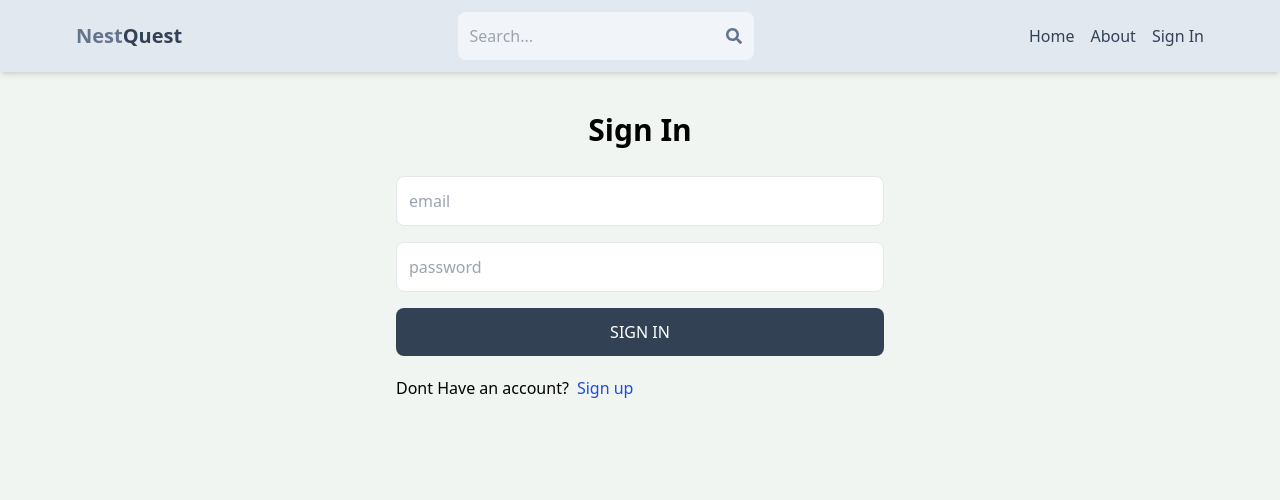
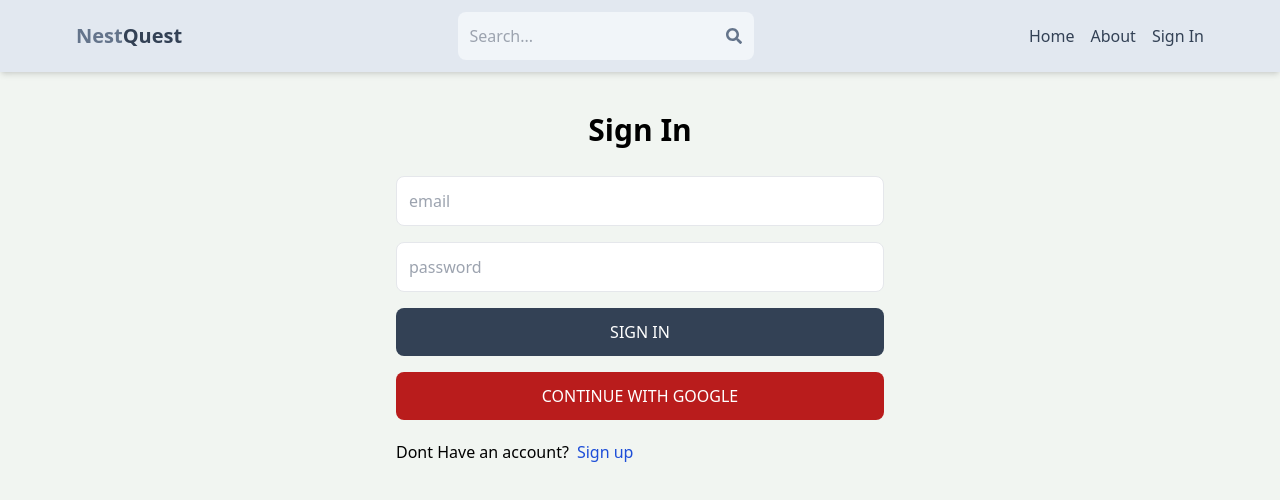
Before and after one commit to Manthan-mishra/nestQuest, a React (Vite) app in the folder client/: page /sign-in in a window 1280 px wide. Shown: the top 500 px of the page. Built offline with nearby package versions, Linux system fonts and the light colour scheme; no server answers.

Commit message:
google auth implementation from frontend

```diff
--- a/client/package.json
+++ b/client/package.json
@@ -15,6 +15,7 @@
     "@mui/material": "^5.15.12",
     "@reduxjs/toolkit": "^2.2.1",
     "axios": "^1.6.7",
+    "firebase": "^10.9.0",
     "react": "^18.2.0",
     "react-dom": "^18.2.0",
     "react-icons": "^5.0.1",
--- /dev/null
+++ b/client/src/components/OAuth.jsx
@@ -0,0 +1,29 @@
+import React from "react";
+import { GoogleAuthProvider, getAuth, signInWithPopup } from "firebase/auth";
+import { app } from "../firebase";
+
+const OAuth = () => {
+  const handleGoogleClick = async () => {
+    try {
+      const provider = new GoogleAuthProvider();
+      const auth = getAuth(app);
+
+      const res = await signInWithPopup(auth, provider);
+      console.log("data ", res);
+    } catch (error) {
+      console.log("could not sign in using google ", error);
+    }
+  };
+
+  return (
+    <button
+      onClick={handleGoogleClick}
+      type="button"
+      className="bg-red-700 text-white p-3 rounded-lg uppercase hover:opacity-95"
+    >
+      Continue with google
+    </button>
+  );
+};
+
+export default OAuth;
--- /dev/null
+++ b/client/src/firebase.js
@@ -0,0 +1,17 @@
+// Import the functions you need from the SDKs you need
+import { initializeApp } from "firebase/app";
+// TODO: Add SDKs for Firebase products that you want to use
+// https://firebase.google.com/docs/web/setup#available-libraries
+
+// Your web app's Firebase configuration
+const firebaseConfig = {
+  apiKey: import.meta.env.VITE_FIREBASE_API_KEY,
+  authDomain: "nestquest-b923e.firebaseapp.com",
+  projectId: "nestquest-b923e",
+  storageBucket: "nestquest-b923e.appspot.com",
+  messagingSenderId: "288071051142",
+  appId: "1:288071051142:web:ddb33b8d0c24f36163ae07",
+};
+
+// Initialize Firebase
+export const app = initializeApp(firebaseConfig);
--- a/client/src/pages/SignIn.jsx
+++ b/client/src/pages/SignIn.jsx
@@ -10,6 +10,7 @@
   signInSuccess,
   signInFailure,
 } from "../redux/user/userSlice";
+import OAuth from "../components/OAuth";
 
 const SignIn = () => {
   const [formData, setFormData] = useState({});
@@ -66,6 +67,7 @@
         <button className="bg-slate-700 text-white p-3 rounded-lg uppercase hover:opacity-95 disabled:opacity-80">
           Sign in
         </button>
+        <OAuth />
       </form>
       <div className="flex gap-2 mt-5">
         <p>Dont Have an account?</p>
--- a/client/src/pages/SignUp.jsx
+++ b/client/src/pages/SignUp.jsx
@@ -4,6 +4,7 @@
 import axios from "axios";
 import Backdrop from "@mui/material/Backdrop";
 import CircularProgress from "@mui/material/CircularProgress";
+import OAuth from "../components/OAuth";
 
 const SignUp = () => {
   const [formData, setFormData] = useState({});
@@ -72,6 +73,7 @@
         <button className="bg-slate-700 text-white p-3 rounded-lg uppercase hover:opacity-95 disabled:opacity-80">
           Sign up
         </button>
+        <OAuth />
       </form>
       <div className="flex gap-2 mt-5">
         <p>Have an account?</p>
```
Also changed, not shown: 1 other file (tests, documents, lock files or other folders).
